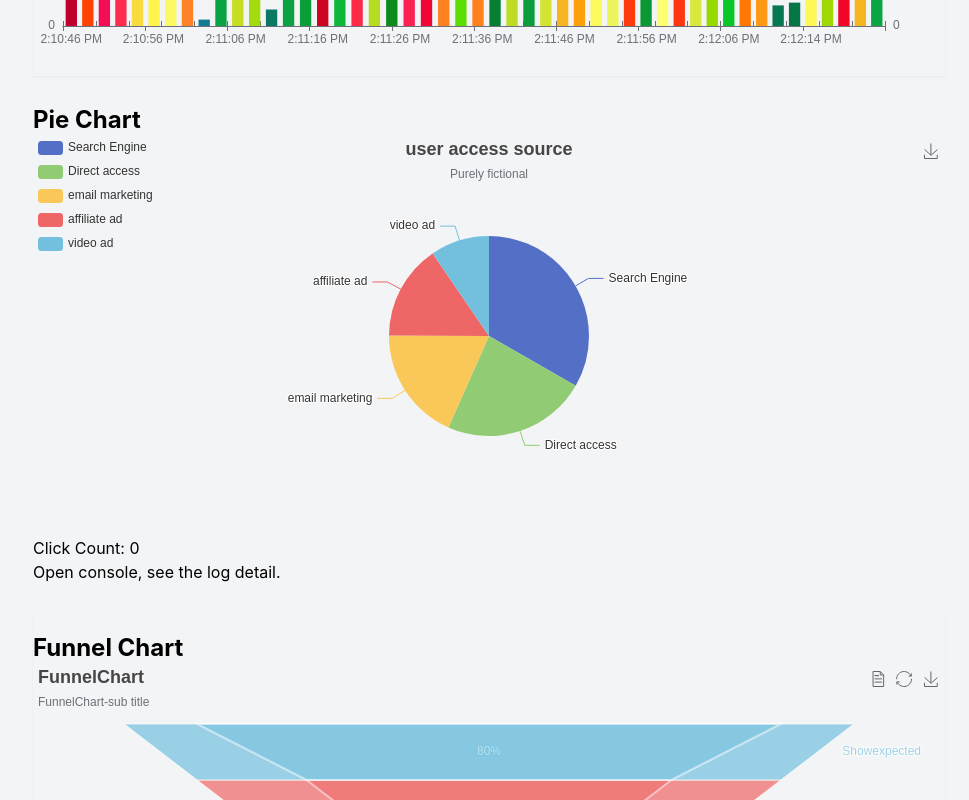
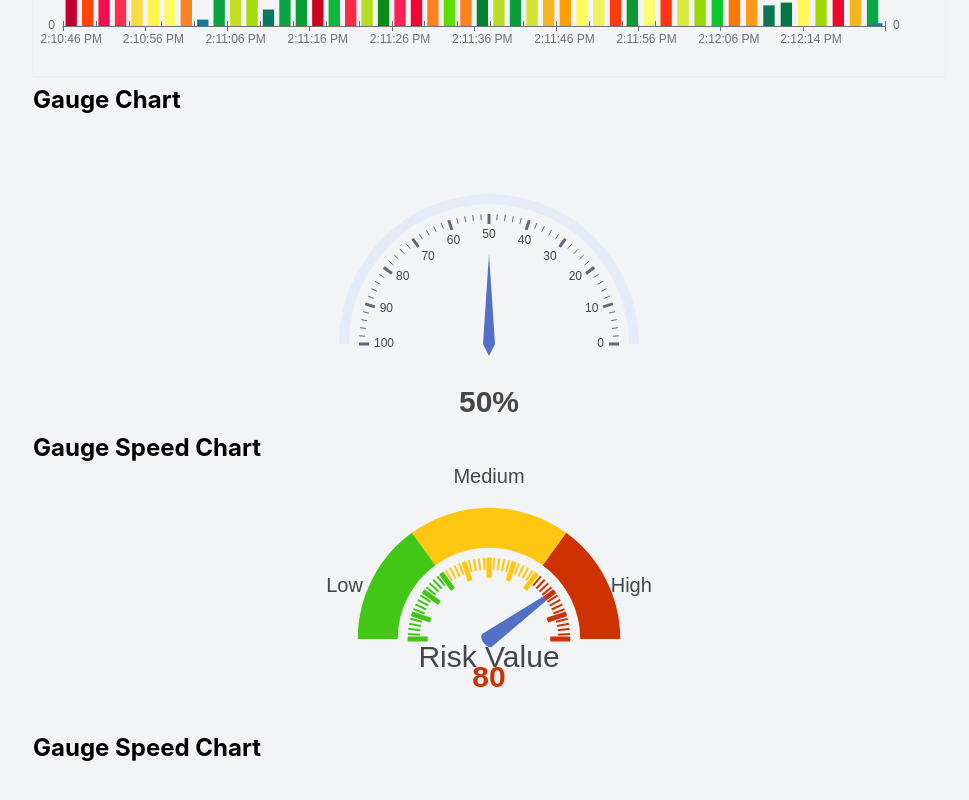
Before and after one commit to ellesis/tailwind-react, a React (Create React App) app: page /echart in a window 1280 px wide. Shown: the part 2300-3100 px from the top of the page, without its empty margins (271-1240 px from the left). Built offline with nearby package versions, Linux system fonts and the light colour scheme.

Commit message:
eChart - Gauge Chart

```diff
--- /dev/null
+++ b/src/components/charts/GaugeChart.js
@@ -0,0 +1,29 @@
+import React from 'react'
+import ReactEcharts from 'echarts-for-react'
+
+export default function GaugeChart({title}) {
+  const option = {
+    series: [
+      {
+        type: 'gauge',
+        detail: {formatter: '{value}%'},
+        data: [{value: 50}],
+        min: 0,
+        max: 100,
+        startAngle: 0,
+        endAngle: 180,
+        clockwise: false //anit-clockwise
+        // clockwise: true
+      }
+    ]
+  }
+
+  return (
+    <>
+      <h4>{title}</h4>
+      <div className="h-[300px] overflow-y-hidden py-5 my-2">
+        <ReactEcharts option={option} style={{height: 400}} />
+      </div>
+    </>
+  )
+}
--- /dev/null
+++ b/src/components/charts/GaugeGradeChart.js
@@ -0,0 +1,146 @@
+import React from 'react'
+import ReactEcharts from 'echarts-for-react'
+
+const GaugeGradeChart = ({title}) => {
+  const option = {
+    series: [
+      {
+        type: 'gauge',
+        // gauge angle setting & value
+        startAngle: 180,
+        endAngle: 0,
+        min: 0,
+        max: 1,
+        splitNumber: 10,
+        axisLine: {
+          lineStyle: {
+            width: 40,
+            //gauge color setting
+            color: [
+              [0.3, '#43C716'],
+              [0.7, '#FFC712'],
+              [1, '#CE3201']
+            ]
+          }
+        },
+        /*
+        // Triangle pointer
+        pointer: {
+          icon: 'path://M12.8,0.7l12,40.1H0.7L12.8,0.7z',
+          length: '12%',
+          width: 20,
+          offsetCenter: [0, '-45%'],
+          itemStyle: {
+            color: 'auto'
+          }
+        },
+        */
+        pointer: {
+          icon: 'path://M2090.36389,615.30999 L2090.36389,615.30999 C2091.48372,615.30999 2092.40383,616.194028 2092.44859,617.312956 L2096.90698,728.755929 C2097.05155,732.369577 2094.2393,735.416212 2090.62566,735.56078 C2090.53845,735.564269 2090.45117,735.566014 2090.36389,735.566014 L2090.36389,735.566014 C2086.74736,735.566014 2083.81557,732.63423 2083.81557,729.017692 C2083.81557,728.930412 2083.81732,728.84314 2083.82081,728.755929 L2088.2792,617.312956 C2088.32396,616.194028 2089.24407,615.30999 2090.36389,615.30999 Z',
+          length: '58%',
+          width: 16,
+          offsetCenter: [0, '5%']
+        },
+        axisTick: {
+          length: 12,
+          lineStyle: {
+            color: 'auto',
+            width: 2
+          }
+        },
+        splitLine: {
+          length: 20,
+          lineStyle: {
+            color: 'auto',
+            width: 5
+          }
+        },
+        //value range check and set point
+        axisLabel: {
+          color: '#464646',
+          fontSize: 20,
+          distance: -70,
+          formatter: function (value) {
+            if (value === 0.9) {
+              return '  High'
+            } else if (value === 0.5) {
+              return 'Medium'
+            } else if (value === 0.1) {
+              return 'Low'
+            }
+            return ''
+          }
+        },
+        // Risk Value print position
+        title: {
+          offsetCenter: [0, '15%'],
+          fontSize: 30
+        },
+        // setting Value position & format
+        detail: {
+          fontSize: 30,
+          offsetCenter: [0, '30%'], // value position
+          valueAnimation: true,
+          formatter: function (value) {
+            // return 'Risk' + Math.round(value * 100)
+            return Math.round(value * 100)
+          },
+          color: 'auto'
+        },
+        // out line box and value
+        /*
+        detail: {
+          backgroundColor: '#fff',
+          borderColor: '#999',
+          borderWidth: 2,
+          width: '60%',
+          lineHeight: 40,
+          height: 40,
+          borderRadius: 8,
+          offsetCenter: [0, '35%'],
+          valueAnimation: true,
+          formatter: function (value) {
+            return '{value|' + value.toFixed(0) + '}{unit|km/h}'
+          },
+          rich: {
+            value: {
+              fontSize: 50,
+              fontWeight: 'bolder',
+              color: '#777'
+            },
+            unit: {
+              fontSize: 20,
+              color: '#999',
+              padding: [0, 0, -20, 10]
+            }
+          }
+        },
+        */
+        data: [
+          {
+            name: 'Risk Value',
+            value: 0.8
+          }
+        ]
+      }
+    ]
+  }
+
+  // Set style hidden for gauge below circle part
+  return (
+    <>
+      <h4>{title}</h4>
+      <div className="h-[240px] overflow-y-hidden">
+        <ReactEcharts
+          option={option}
+          style={{
+            width: '100%',
+            height: '350px'
+          }}
+        />
+      </div>
+    </>
+  )
+}
+
+export default GaugeGradeChart
--- /dev/null
+++ b/src/components/charts/GaugeSpeedChart.js
@@ -0,0 +1,88 @@
+import React, {useState, useEffect} from 'react'
+import ReactEcharts from 'echarts-for-react'
+
+export default function GaugeSpeedChart({title}) {
+  const DEFAULT_OPTION = {
+    series: [
+      {
+        type: 'gauge',
+        axisLine: {
+          lineStyle: {
+            width: 30,
+            color: [
+              [0.3, '#67e0e3'],
+              [0.7, '#37a2da'],
+              [1, '#fd666d']
+            ]
+          }
+        },
+        pointer: {
+          itemStyle: {
+            // color: 'auto'
+          }
+        },
+        axisTick: {
+          distance: -30,
+          length: 8,
+          lineStyle: {
+            color: '#fff',
+            width: 2
+          }
+        },
+        splitLine: {
+          distance: -30,
+          length: 30,
+          lineStyle: {
+            color: '#fff',
+            width: 4
+          }
+        },
+        axisLabel: {
+          // color: 'auto',
+          distance: 40,
+          fontSize: 20
+        },
+        detail: {
+          valueAnimation: true,
+          formatter: '{value} km/h'
+          // color: 'auto'
+        },
+        data: [
+          {
+            value: 70
+          }
+        ]
+      }
+    ]
+  }
+
+  const [option, setOption] = useState(DEFAULT_OPTION) // option change useState
+
+  useEffect(() => {
+    const timer = setInterval(function () {
+      setOption({
+        series: [
+          {
+            data: [
+              {
+                value: +(Math.random() * 100).toFixed(2)
+              }
+            ]
+          }
+        ]
+      })
+    }, 2000)
+
+    return () => clearInterval(timer)
+  })
+
+  return (
+    <>
+      <div className="h-[380px] overflow-y-hidden  py-5 my-2">
+        <h4>{title}</h4>
+
+        <ReactEcharts option={option} style={{height: 400}} />
+      </div>
+    </>
+  )
+}
--- a/src/pages/chart.js
+++ b/src/pages/chart.js
@@ -9,6 +9,10 @@ import LineAreaChart from '../components/charts/LineAreaChart'
 import BarChart from '../components/charts/BarChart'
 import BarChartWithTooltip from '../components/charts/BarChartWithTooltip'
 import DynamicBarChart from '../components/charts/DynamicBarChart'
+
+import GaugeChart from '../components/charts/GaugeChart'
+import GaugeGradeChart from '../components/charts/GaugeGradeChart'
+import GaugeSpeedChart from '../components/charts/GaugeSpeedChart'
 
 import PieChart from '../components/charts/PieChart'
 
@@ -32,6 +36,10 @@ export default function PageChart() {
       <BarChartWithTooltip title="Bar Chart With Tooltip" />
       <DynamicBarChart title="Dynamic Bar Chart" />
 
+      <GaugeChart title="Gauge Chart"></GaugeChart>
+      <GaugeGradeChart title="Gauge Speed Chart"></GaugeGradeChart>
+      <GaugeSpeedChart title="Gauge Speed Chart"></GaugeSpeedChart>
+
       <PieChart title="Pie Chart"></PieChart>
 
       <FunnelChart title="Funnel Chart"></FunnelChart>
```
